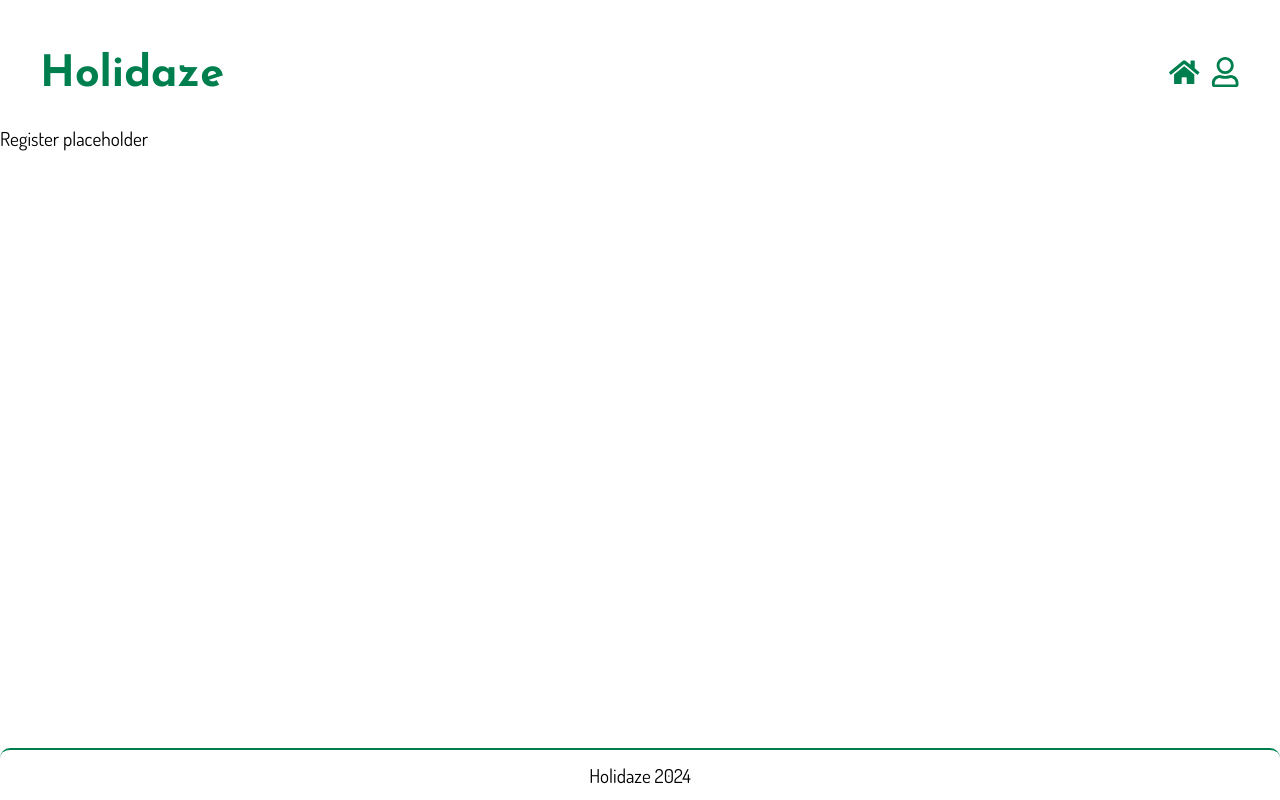
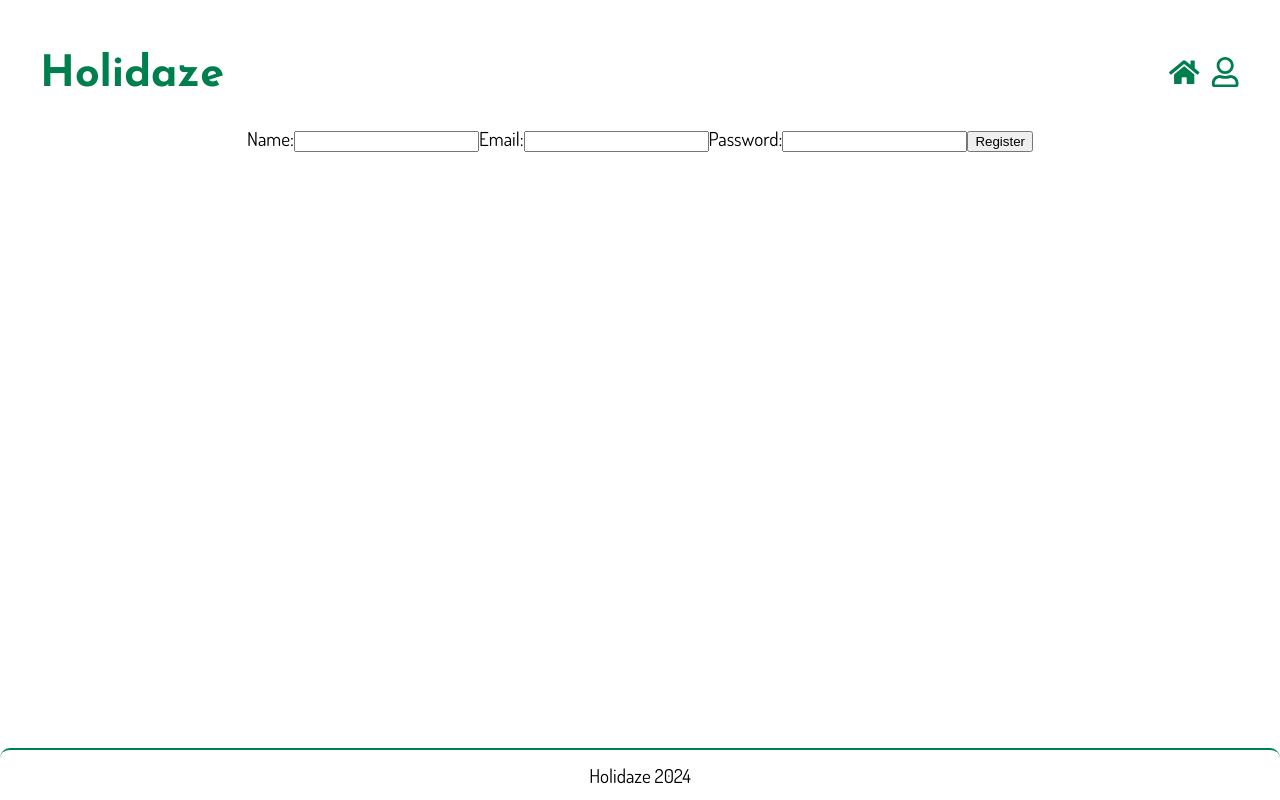
Before and after one commit to mhaarseth/holidaze, a React (Create React App) app in the folder holidaze/: page /register in a window 1280 px wide. Built offline with nearby package versions, Linux system fonts and the light colour scheme.

Commit message:
Initial setup of registration. Registration successful

```diff
--- a/holidaze/src/App.js
+++ b/holidaze/src/App.js
@@ -4,10 +4,10 @@ import Layout from "./components/Layout/Layout.js";
 import CreateVenue from "./pages/CreateVenue/index.js";
 import EditProfile from "./pages/EditProfile/index.js";
 import EditVenue from "./pages/EditVenue/index.js";
-import Home from "./pages/Home/index.js";
+import Home from "./pages/Home/index.jsx";
 import Login from "./pages/Login/index.js";
 import Profile from "./pages/Profile/index.js";
-import Register from "./pages/Register/index.js";
+import Register from "./pages/Register/index.jsx";
 import RouteNotFound from "./pages/RouteNotfound/index.js";
 import UpcomingBookings from "./pages/UpcomingBookings/index.js";
 import Venue from "./pages/Venue/index.js";
--- /dev/null
+++ b/holidaze/src/components/Registration/Registration.jsx
@@ -0,0 +1,65 @@
+import React, { useState } from "react";
+import styles from "./Registration.module.css";
+import { REGISTRATION_URL } from "../../constants/constants";
+
+export default function Registration() {
+  const [name, setName] = useState("");
+  const [email, setEmail] = useState("");
+  const [password, setPassword] = useState("");
+
+  const handleSubmit = async (event) => {
+    event.preventDefault();
+    console.log(name, email, password);
+
+    try {
+      const response = await fetch(REGISTRATION_URL, {
+        method: "POST",
+        headers: {
+          "Content-Type": "application/json",
+        },
+        body: JSON.stringify({ name, email, password }),
+      });
+
+      if (!response.ok) {
+        throw new Error("Registration failed");
+      }
+
+      const data = await response.json();
+      console.log("Registration success", data);
+    } catch (error) {
+      console.log(error);
+    }
+  };
+
+  return (
+    <div className={styles.registerContainer}>
+      <form onSubmit={handleSubmit}>
+        <label>
+          Name:
+          <input
+            type="text"
+            value={name}
+            onChange={(e) => setName(e.target.value)}
+          />
+        </label>
+        <label>
+          Email:
+          <input
+            type="email"
+            value={email}
+            onChange={(e) => setEmail(e.target.value)}
+          />
+        </label>
+        <label>
+          Password:
+          <input
+            type="password"
+            value={password}
+            onChange={(e) => setPassword(e.target.value)}
+          />
+        </label>
+        <button type="submit">Register</button>
+      </form>
+    </div>
+  );
+}
--- a/holidaze/src/constants/constants.js
+++ b/holidaze/src/constants/constants.js
@@ -3,3 +3,6 @@ export const API_URL = "https://v2.api.noroff.dev/holidaze/";
 
 // list all venues
 export const ALL_VENUES_URL = API_URL + "venues/";
+
+// registration endpoint
+export const REGISTRATION_URL = "https://v2.api.noroff.dev/auth/register";
--- a/holidaze/src/index.css
+++ b/holidaze/src/index.css
@@ -15,6 +15,11 @@ body {
   font-size:var(--text-size);
   -webkit-font-smoothing: antialiased;
   -moz-osx-font-smoothing: grayscale;
+}
+
+.mainContainer {
+  display: flex;
+  justify-content: center;
 }
 
 h1 {
--- a/holidaze/src/pages/Register/Register.module.css
+++ b/holidaze/src/pages/Register/Register.module.css
@@ -0,0 +1,4 @@
+.registerContainer {
+    display: flex;
+    justify-content: center;
+}
--- a/holidaze/src/pages/Register/index.js
+++ /dev/null
@@ -1,5 +0,0 @@
-import React from "react";
-
-export default function Register() {
-  return <div>Register placeholder</div>;
-}
--- /dev/null
+++ b/holidaze/src/pages/Register/index.jsx
@@ -0,0 +1,12 @@
+import React from "react";
+import styles from "./Register.module.css";
+import { REGISTRATION_URL } from "../../constants/constants";
+import Registration from "../../components/Registration/Registration";
+
+export default function Register() {
+  return (
+    <div className={styles.registerContainer}>
+      <Registration />
+    </div>
+  );
+}
```
Also changed, not shown: holidaze/src/components/Registration/Registration.module.css (added), holidaze/src/pages/Home/index.jsx (renamed from holidaze/src/pages/Home/index.js).
